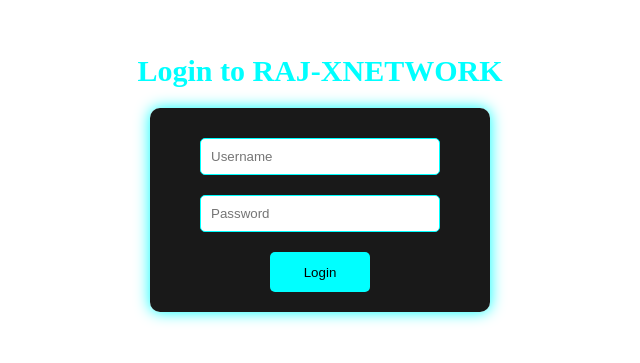
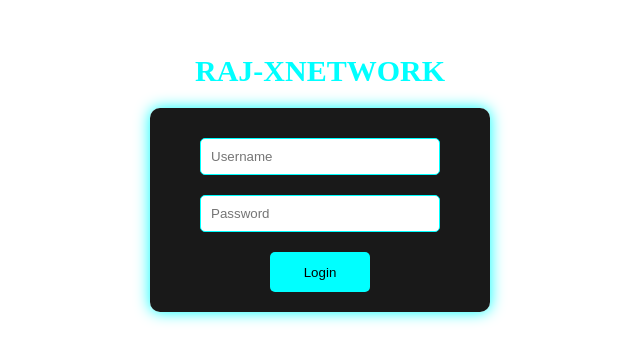
Before and after one commit to Expertvermaji/Colour-hack, a plain HTML site: page index.html in a window 1280 px wide. Shown: the part 217-580 px from the top of the page, without its empty margins (320-960 px from the left). Drawn offline with Linux system fonts and the light colour scheme.

Commit message:
Update index.html

```diff
--- a/index.html
+++ b/index.html
@@ -105,7 +105,7 @@
 <body>
 
 <div class="login" id="login">
-  <div class="title">Login to RAJ-XNETWORK</div>
+  <div class="title">RAJ-XNETWORK</div>
   <div class="card">
     <input type="text" id="username" class="input" placeholder="Username">
     <input type="password" id="password" class="input" placeholder="Password">
```
